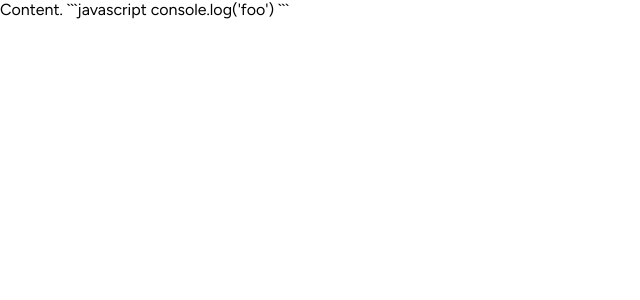
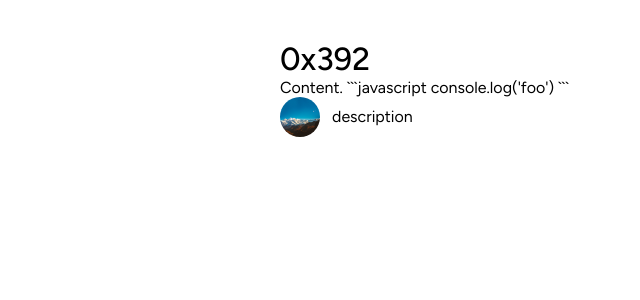
Before and after one commit to passionate-puppy/0x392, a Next.js app: page /posts/hello-world in a window 1280 px wide. Shown: the top 300 px of the page, without its empty margins (0-640 px from the left). Built offline with nearby package versions, Linux system fonts and the light colour scheme.

Commit message:
Update `<PostPathPage>`

```diff
--- a/src/components/common/Header/Header.module.scss
+++ b/src/components/common/Header/Header.module.scss
@@ -7,5 +7,7 @@
 
   h2 {
     @extend %h2;
+
+    cursor: pointer;
   }
 }
--- a/src/components/common/Header/index.tsx
+++ b/src/components/common/Header/index.tsx
@@ -1,4 +1,6 @@
 import config from 'config'
+import routes from 'modules/routes'
+import Link from 'next/link'
 import styles from './Header.module.scss'
 
 export type HeaderProps = {
@@ -9,7 +11,11 @@ function Header({ theme }: HeaderProps) {
   return (
     <div className={styles.container}>
       {theme === 'primary' && <h1>{config.title}</h1>}
-      {theme === 'secondary' && <h2>{config.title}</h2>}
+      {theme === 'secondary' && (
+        <Link href={routes.home()}>
+          <h2>{config.title}</h2>
+        </Link>
+      )}
     </div>
   )
 }
--- a/src/components/pages/PostPathPage/index.tsx
+++ b/src/components/pages/PostPathPage/index.tsx
@@ -1,3 +1,6 @@
+import Author from 'components/common/Author'
+import Header from 'components/common/Header'
+import Layout from 'components/common/Layout'
 import PostContent from 'components/common/PostContent'
 import type { Post } from 'types/Post'
 
@@ -6,7 +9,13 @@ export type PostPathPageProps = {
 }
 
 function PostPathPage({ post }: PostPathPageProps) {
-  return <PostContent post={post} />
+  return (
+    <Layout>
+      <Header theme="secondary" />
+      <PostContent post={post} />
+      <Author />
+    </Layout>
+  )
 }
 
 export default PostPathPage
```
